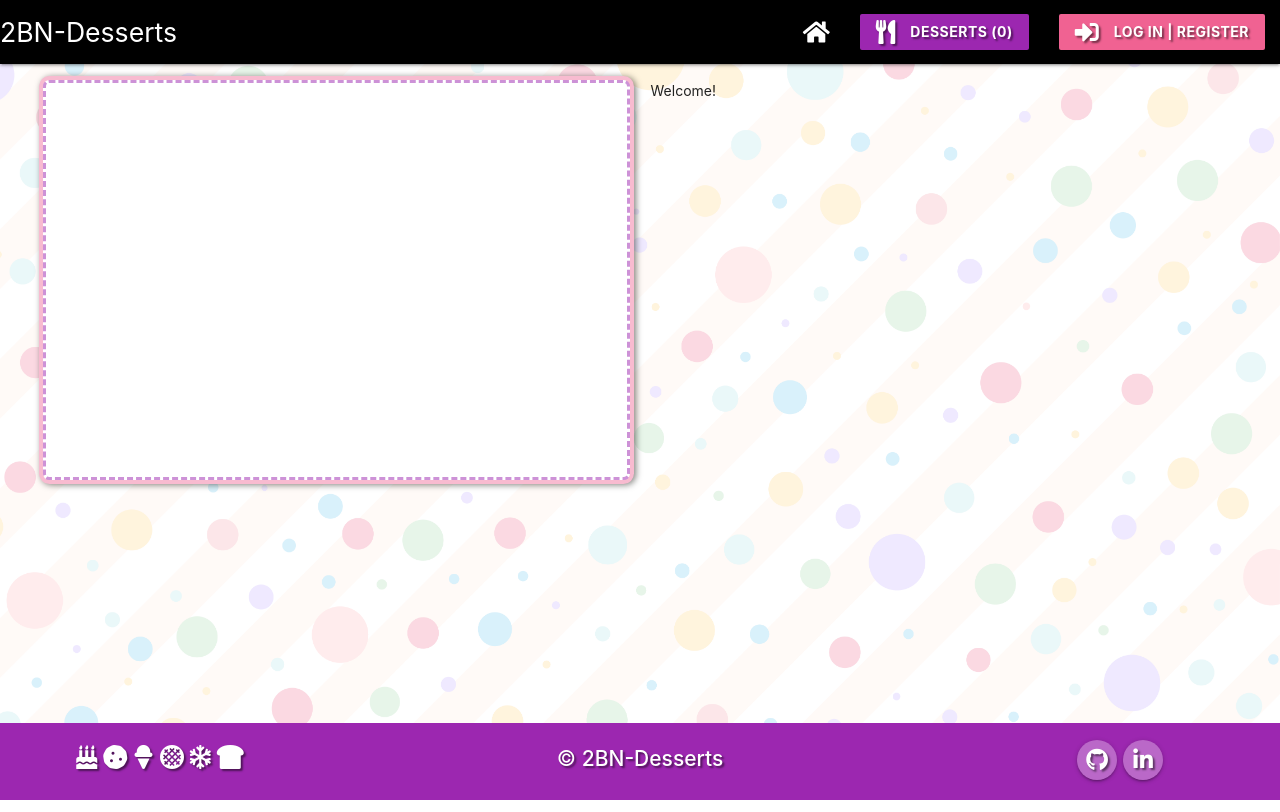
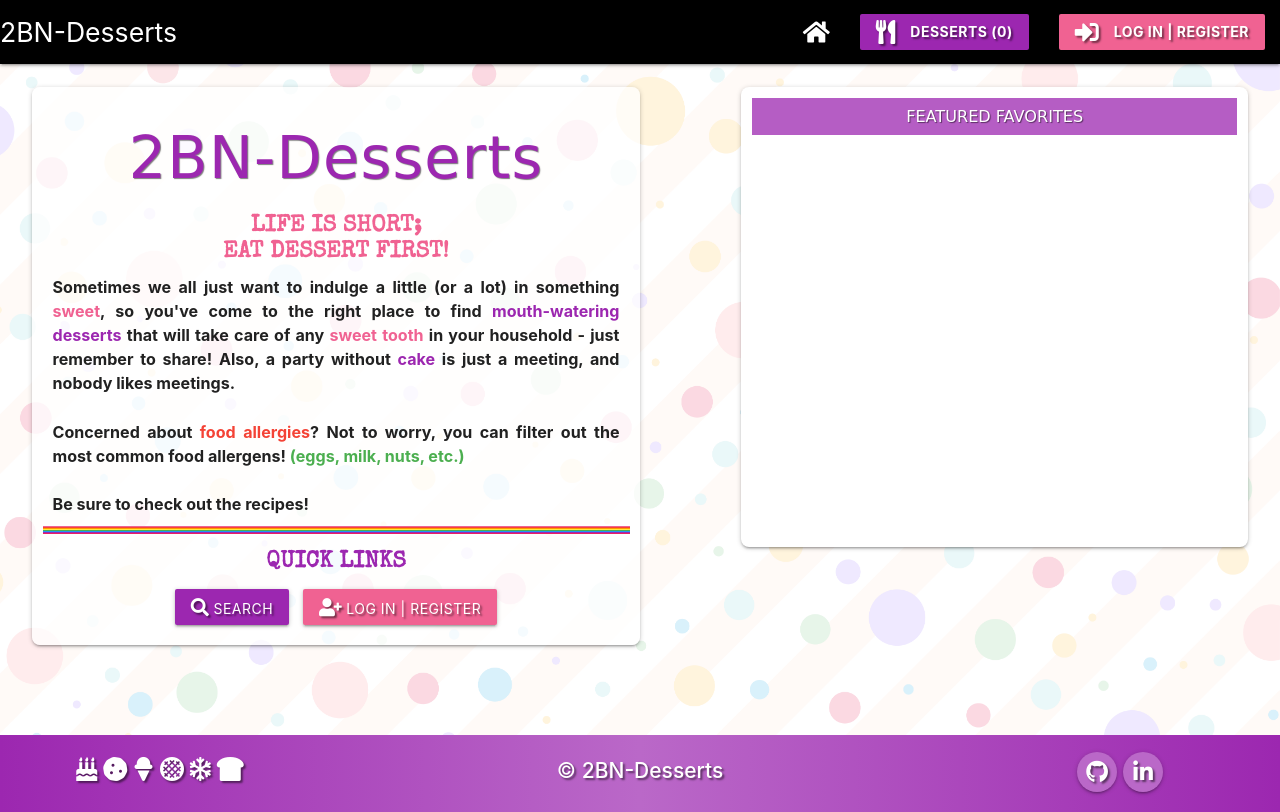
Before and after one commit to TravelTimN/ci-milestone04-dcd, a Flask app: page / in a window 1280 px wide. Run offline with Flask 2, Linux system fonts and the light colour scheme; data that the repository does not hold is empty; some libraries are stand-ins or nearby versions; some web fonts are replaced.

Commit message:
Design main landing page
The main landing page is now built, which includes:
- intro to 2BN-Desserts
- Carousel of 8 different recipes

Also, a quick links section that contains:
- get a random recipe
- view all recipes from X category

```diff
--- a/app/routes.py
+++ b/app/routes.py
@@ -41,7 +41,21 @@ def total_recipes():
 @app.route("/")
 def home():
         carousel = recipes_collection.aggregate([{"$sample": {"size": 8}}])
-        return render_template("index.html", carousel=carousel)
+
+        # get recipes for random recipe link
+        random_recipe = recipes_collection.aggregate([{"$sample": {"size": 1}}])
+
+        # get desserts for random dessert link
+        categories = []
+        for dessert in desserts_collection.find().sort([("desserts", 1)]):
+                dessert_name = dessert.get("dessert_type")
+                for item in dessert_name:
+                        categories.append(item)
+
+        return render_template("index.html",
+                                carousel=carousel,
+                                categories=categories,
+                                random_recipe=random_recipe)
 
 
 
@@ -62,8 +76,12 @@ def register():
                 username_input = request.form.get("username").lower()
                 username_check = re.search(r"(?!\-)[\W]|t+e+s+t+", username_input, re.I)
                 if username_check:
-                        flash(Markup(f"<i class='fas fa-exclamation-circle red-text material-icons small'></i> Usernames containing <span class='pink-text text-lighten-2'>{username_check.group(0).upper()}</span> are not permitted."))
-                        return redirect(url_for("register"))
+                        if " " in {username_check.group(0)}:
+                                flash(Markup(f"<i class='fas fa-exclamation-circle red-text material-icons small'></i> Usernames containing <span class='pink-text text-lighten-2'>spaces</span> are not permitted."))
+                                return redirect(url_for("register"))
+                        else:
+                                flash(Markup(f"<i class='fas fa-exclamation-circle red-text material-icons small'></i> Usernames containing <span class='pink-text text-lighten-2'>{username_check.group(0).upper()}</span> are not permitted."))
+                                return redirect(url_for("register"))
 
                 # username should be 3-5 alphanumeric
                 if len(request.form.get("username")) < 3 or len(request.form.get("username")) > 15:
@@ -157,7 +175,7 @@ def logout():
         username = users_collection.find_one({"username_lower": session["user"].lower()})["username"]
         flash(Markup(f"Missing you already, <span class='pink-text text-lighten-2 bold'>" + username + "</span>!<br><i class='far fa-sad-tear yellow-text material-icons medium'></i>"))
         session.pop("user")
-        return redirect(url_for("login"))
+        return redirect(url_for("home"))
 
 
 
--- a/app/static/css/style.css
+++ b/app/static/css/style.css
@@ -44,6 +44,7 @@
 /*----- Global Settings -----*/
 body {
     background-color: rgba(243, 229, 245, 0.5);
+    background: linear-gradient(90deg, rgba(225,190,231,1) 0%, rgba(243,229,245,1) 50%, rgba(225,190,231,1) 100%);
     display: flex;
     min-height: 100vh;
     flex-direction: column;
@@ -66,6 +67,26 @@ body {
 
 .disabled {
     pointer-events: none;
+}
+
+.justify {
+    text-align: justify;
+}
+
+.mark-purple {
+    padding: 10px 5px;
+    color: #fff;
+    background-color: rgba(156, 39, 176, 0.75);
+}
+
+.mark-white {
+    padding: 10px 5px;
+    background-color: rgba(255, 255, 255, 0.75);
+}
+
+.pulse::before {
+    background-color: #9c27b0;
+    animation: pulse-animation 2.5s cubic-bezier(0.24, 0, 0.38, 1) infinite;
 }
 
 .strike {
@@ -97,6 +118,7 @@ nav {
     position: fixed;
     top: 0;
     z-index: 50;
+    background: linear-gradient(90deg, rgba(0,0,0,1) 0%, rgba(34,34,34,1) 50%, rgba(0,0,0,1) 100%);
 }
 
 nav .brand-logo {
@@ -121,9 +143,50 @@ main {
     flex: 1 0 auto;
 }
 
+
+/*----- Landing Page -----*/
+.landing-page {
+    background-color: rgba(255, 255, 255, 0.75);
+}
+
+.landing-page p {
+    margin: 10px;
+    font-size: 1.15em;
+}
+
+.landing-page .quick-links a {
+    margin: 5px;
+}
+
+.landing-page .quick-links {
+    margin-bottom: 15px;
+}
+
 .carousel-item img {
     object-fit: cover;
     height: 100%;
+}
+
+.carousel .indicators {
+    background-color: rgba(0, 0, 0, 0.75);
+}
+
+.carousel .indicators .indicator-item {
+    height: 1em;
+    width: 1em;
+    margin: 10px 5px;
+    background-color: #9c27b0;
+    vertical-align: middle;
+}
+
+.carousel .indicators .indicator-item.active {
+    height: 1.5em;
+    width: 1.5em;
+    background-color: #f06292;
+}
+
+.carousel.carousel-slider .carousel-fixed-item.with-indicators {
+    bottom: 6%;
 }
 
 
@@ -132,6 +195,7 @@ footer {
     font-size: 1.5em;
     line-height: 2em;
     padding-top: 15px;
+    background: linear-gradient(90deg, rgba(156,39,176,1) 0%, rgba(186,104,200,1) 50%, rgba(156,39,176,1) 100%);
 }
 
 
@@ -169,7 +233,7 @@ footer {
 
 /*----- Login | Register -----*/
 .login-register {
-    border-radius: 10px;
+    border-radius: 8px;
 }
 
 .login-form-container,
@@ -191,7 +255,6 @@ footer {
 .card .card-image .card-title {
     padding: 0px;
     width: 100%;
-    /*mix-blend-mode: luminosity;*/
     font-size: 2em;
     font-weight: bold;
     background: rgba(243, 229, 245, 0.75);
@@ -393,6 +456,7 @@ footer {
 
 ul.collapsible {
     margin: 25px auto;
+    background-color: #fff;
 }
 
 
@@ -422,19 +486,21 @@ ul.collapsible {
         padding: 10px 50px;
     }
 
-    .carousel {
-        border-radius: 8px;
-    }
-
-    .carousel-item img {
-        padding: 5px 5px 10px 5px;
-    }
-
     .card-image img {
         height: 55vh;
     }
 
-    .card:not(#search_form) {
+    .carousel.carousel-slider {
+        margin-bottom: 5px;
+    }
+
+    .landing-page,
+    .carousel,
+    .card:not(#search_form),
+    .example,
+    .new-ingredient,
+    .new-direction,
+    .recipe-card {
         border-radius: 8px;
     }
 
@@ -452,13 +518,8 @@ ul.collapsible {
         padding: 5px;
     }
 
-    .example {
-        border-radius: 8px;
-    }
-
     .recipe-card {
         border: 3px dashed rgba(156, 39, 176, 0.5);
-        border-radius: 0.5vw;
         box-shadow: 0 0 0 4px #f8bbd0, 2px 1px 6px 4px rgba(10, 10, 0, 0.5);
     }
 
@@ -474,11 +535,6 @@ ul.collapsible {
 
     .new-recipe {
         padding: 0.75rem;
-    }
-
-    .new-ingredient,
-    .new-direction {
-        border-radius: 8px;
     }
 
     .ing-dir h5 {
--- a/app/templates/index.html
+++ b/app/templates/index.html
@@ -13,15 +13,92 @@
 
     <div class="row">
 
+        <!-- Intro to 2BN-Desserts -->
+        <div class="col s12 l6 card landing-page">
+            <header>
+                <h1 class="center-align purple-text font-rye text-shadow-1">2BN-Desserts</h1>
+            </header>
+            <div>
+                <h5 class="center-align bold pink-text text-lighten-2 font-special upper">
+                    Life is short;
+                    <br>
+                    Eat dessert first!
+                </h5>
+                <p class="bold justify">
+                    Sometimes we all just want to indulge a little (or a lot) in something
+                    <span class="pink-text text-lighten-2">sweet</span>,
+                    so you've come to the right place to find
+                    <span class="purple-text">mouth-watering desserts</span>
+                    that will take care of any
+                    <span class="pink-text text-lighten-2">sweet tooth</span>
+                    in your household - just remember to share! Also, a party without
+                    <span class="purple-text">cake</span>
+                    is just a meeting, and nobody likes meetings.
+                    <br><br>
+                    Concerned about <span class="red-text">food allergies</span>?
+                    Not to worry, you can filter out the most common food allergens!
+                    <span class="green-text">(eggs, milk, nuts, etc.)</span>
+                    <br><br>
+                    Be sure to check out the
+                    <!-- get random dessert category and replace characters for proper URL -->
+                    {% set random_category = categories|random %}
+                    {% set convert_category = random_category|replace('+', '%2B')|replace(' ', '+') %}
+                    <a href="desserts?search_dessert={{convert_category}}&limit=" class="blue-text">{{ random_category }}</a>
+                    recipes!
+                </p>
+            </div>
+
+            <!-- dividers -->
+            <div class="divider pink lighten-2"></div>
+            <div class="divider red"></div>
+            <div class="divider orange"></div>
+            <div class="divider yellow"></div>
+            <div class="divider green"></div>
+            <div class="divider blue"></div>
+            <div class="divider purple"></div>
+            <div class="divider pink"></div>
+
+            <!-- Quick Links -->
+            <div class="center-align quick-links">
+                <h5 class="bold purple-text font-special upper">Quick Links</h5>
+                <a href="{{ url_for('view_desserts') }}" class="btn purple white-text text-shadow-2">
+                    <i class="fas fa-search material-icons"></i> Search
+                </a>
+                <!-- get random recipe -->
+                {% for recipe in random_recipe %}
+                <a href="{{ url_for('view_dessert', recipe_id=recipe._id, slugUrl=recipe.recipe_slug) }}" class="btn blue white-text text-shadow-2">
+                    <i class="fas fa-random material-icons"></i> Random
+                </a>
+                {% endfor %}
+                <!-- only if user in session -->
+                {% if session.user %}
+                <a href="{{ url_for('profile', username=session['user']) }}" class="btn pink lighten-2 white-text text-shadow-2">
+                    <i class="fas fa-user-circle material-icons"></i> Profile
+                </a>
+                <a href="{{ url_for('add_dessert') }}" class="btn green white-text text-shadow-2">
+                    <i class="fas fa-plus material-icons"></i> Add
+                </a>
+                <!-- if no user in session -->
+                {% else %}
+                <a href="{{ url_for('login') }}" class="btn pink lighten-2 white-text text-shadow-2">
+                    <i class="fas fa-user-plus material-icons"></i> Log In | Register
+                </a>
+                {% endif %}
+            </div>
+        </div>
+
         <!-- carousel of random desserts -->
-        <div class="col s12 l6">
-            <div class="carousel carousel-slider center white recipe-card">
+        <div class="col s12 l5 offset-l1 center-align white card">
+            <h6 class="mark-purple upper font-merienda text-shadow-1">Featured Favorites</h6>
+            <div class="carousel carousel-slider">
                 {% for recipe in carousel %}
                 <div class="carousel-item">
-                    <div class="carousel-fixed-item center">
-                        <h5>{{ recipe.recipe_name }}</h5>
-                        <p>{{ recipe.description }}</p>
-                        <a class="btn waves-effect darken-text-2" href="{{ url_for('view_dessert', recipe_id=recipe._id, slugUrl=recipe.recipe_slug) }}">View Recipe</a>
+                    <div class="carousel-fixed-item center text-shadow-1">
+                        <a href="{{ url_for('view_dessert', recipe_id=recipe._id, slugUrl=recipe.recipe_slug) }}">
+                        <h4 class="bold font-emilys-candy mark-purple text-shadow-2">
+                            {{ recipe.recipe_name|truncate(50, True)|safe }}
+                        </h4>
+                        </a>
                     </div>
                     {% if recipe.img_src %}
                     <img src="{{ recipe.img_src }}" alt="Dessert">
@@ -33,11 +110,6 @@
             </div>
         </div>
 
-        <!-- call to action buttons -->
-        <div class="col s12 l6">
-            Welcome!
-        </div>
-
     </div>
 
 </div>
```
